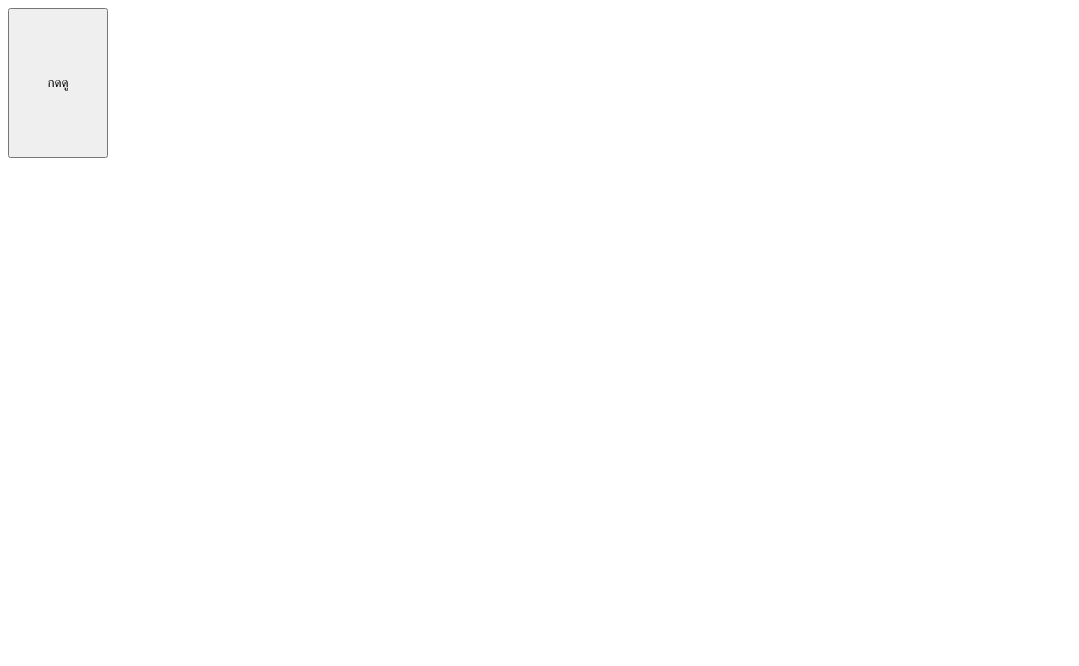
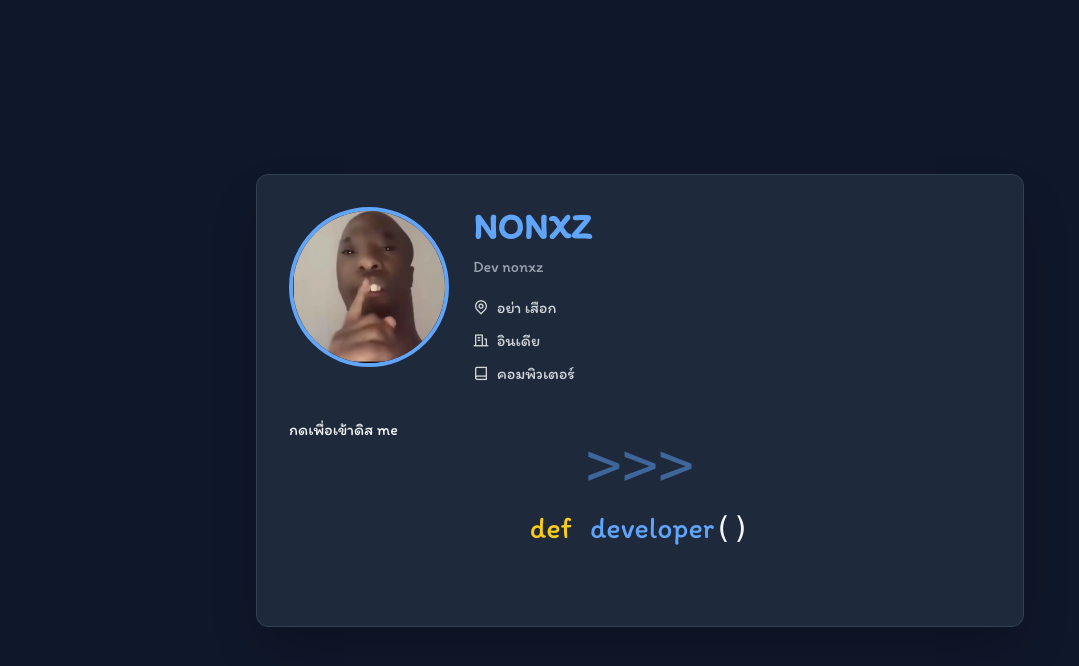
Before and after one commit to anonshop11/anonshop11.github.io, a plain HTML site: page index.html in a window 1280 px wide. Shown: the whole page, without its empty margins (0-1079 px from the left). Drawn offline with nearby package versions, Linux system fonts and the light colour scheme.

Commit message:
Add files via upload

```diff
--- a/index.html
+++ b/index.html
@@ -1,23 +1,73 @@
 <!DOCTYPE html>
-<html lang="en">
+<html lang="th">
 <head>
     <meta charset="UTF-8">
     <meta name="viewport" content="width=device-width, initial-scale=1.0">
-    <title>Document</title>
+    <title>Developer Profile</title>
+    <script src="https://cdn.tailwindcss.com"></script>
+    <link href="https://cdn.jsdelivr.net/npm/remixicon@3.5.0/fonts/remixicon.css" rel="stylesheet">
+
+    <link rel="preconnect" href="https://fonts.googleapis.com">
+    <link rel="preconnect" href="https://fonts.gstatic.com" crossorigin>
+    <link href="https://fonts.googleapis.com/css2?family=Itim&display=swap" rel="stylesheet">
     <style>
-        Button{
-            width: 100px;
-            height: 150px;
+        * {
+            font-family: "Itim", serif;
+  font-weight: 400;
+  font-style: normal;
+        }
+        @keyframes slideIn {
+            from { transform: translateY(20px); opacity: 0; }
+            to { transform: translateY(0); opacity: 1; }
+        }
+        @keyframes float {
+            0% { transform: translateY(0px); }
+            50% { transform: translateY(-10px); }
+            100% { transform: translateY(0px); }
+        }
+        .animate-slideIn {
+            animation: slideIn 0.6s ease forwards;
+        }
+        .animate-float {
+            animation: float 3s ease-in-out infinite;
+        }
+        .skill-bar {
+            transition: width 1s ease-in-out;
         }
     </style>
 </head>
-<body>
-    <Button onclick="opue()">กดดู</Button>
+<body class="bg-[#0F172A] text-gray-100 min-h-screen flex items-center justify-center p-4">
+    <div class="container max-w-3xl mx-auto">
+        <div class="bg-[#1E293B] rounded-xl p-4 md:p-8 shadow-2xl border border-[#334155]">
+            <div class="flex flex-col md:flex-row items-center md:items-start gap-6 mb-8">
+                <div class="w-32 h-32 md:w-40 md:h-40 overflow-hidden rounded-full border-4 border-blue-400">
+                    <img src="/quality_restoration_20250918112600504.webp" alt="Profile" class="w-full h-full object-cover"/>
+                </div>
+                <div class="flex-1 text-center md:text-left">
+                    <h1 class="text-3xl md:text-4xl font-bold text-blue-400 mb-2 animate-slideIn">NONXZ</h1>
+                    <p class="text-sm md:text-base text-gray-400 mb-4 animate-slideIn">Dev nonxz</p>
+                    <div class="space-y-2 text-sm md:text-base text-gray-300">
+                        <p><i class="ri-map-pin-line mr-2"></i>อย่า เสือก </p>
+                        <p><i class="ri-building-line mr-2"></i>อินเดีย</p>
+                        <p><i class="ri-book-line mr-2"></i>คอมพิวเตอร์</p>
+                    </div>
+                </div>
+            </div>
+            <a href="/images.jpg">กดเพื่อเข้าดิส me</a>
 
-    <script>
-        function opue () {
-            alert("กดควยไร")
-        }
-    </script>
+            <div class="text-center mb-6 md:mb-10 animate-float">
+                <div class="text-4xl md:text-6xl font-mono mb-2 md:mb-4 text-blue-400 animate-pulse">&gt;&gt;&gt;</div>
+                <h1 class="text-2xl md:text-3xl font-mono">
+                    <span class="text-yellow-400">def</span>
+                    <span class="text-blue-400">developer</span>()
+                </h1>
+            </div>
+
+
+
+
+            </div>
+        </div>
+    </div>
 </body>
 </html>
```
Also changed, not shown: Screenshot 2025-11-28 124004.png (added), images.jpg (added), quality_restoration_20250918112600504.webp (added).
